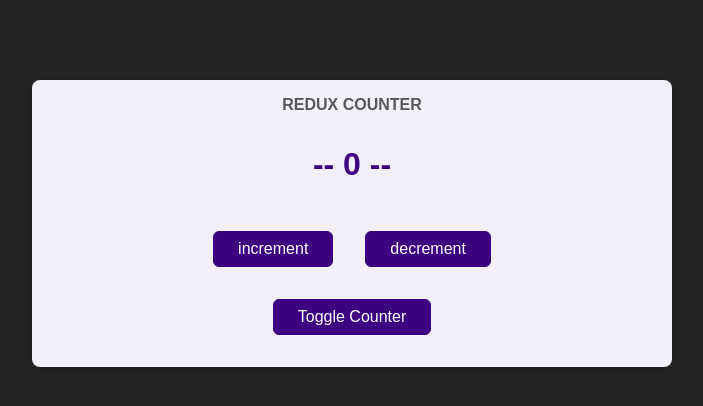
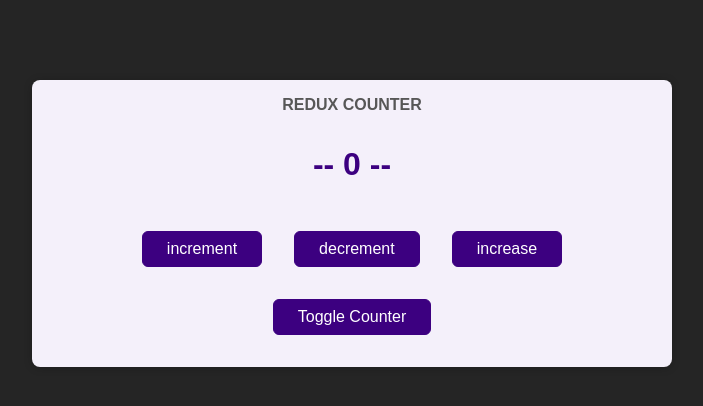
Before and after one commit to SepantaJoshani/Redux-Train, a React (Create React App) app: page / in a window 1280 px wide. Shown: the top 406 px of the page, without its empty margins (288-991 px from the left). Built offline with nearby package versions, Linux system fonts and the light colour scheme.

Commit message:
dynamic-action

```diff
--- a/src/components/Counter.js
+++ b/src/components/Counter.js
@@ -15,6 +15,10 @@
     dispatch({type:"decrement"})
   }
 
+  const increaseHandler = ()=>{
+    dispatch({type:"increase",payload:5})
+  }
+
   return (
     <main className={classes.counter}>
       <h1>Redux Counter</h1>
@@ -22,6 +26,7 @@
       <div>
         <button onClick={incrementHandler}>increment</button>
         <button onClick={decrementHandler}>decrement</button>
+        <button onClick={increaseHandler}>increase</button>
       </div>
       <button onClick={toggleCounterHandler}>Toggle Counter</button>
     </main>
--- a/src/store/index.js
+++ b/src/store/index.js
@@ -14,6 +14,12 @@
       };
     }
 
+    case "increase":{
+        return {
+            counter:state.counter + action.payload
+        }
+    }
+
     default:
       return state;
   }
```
